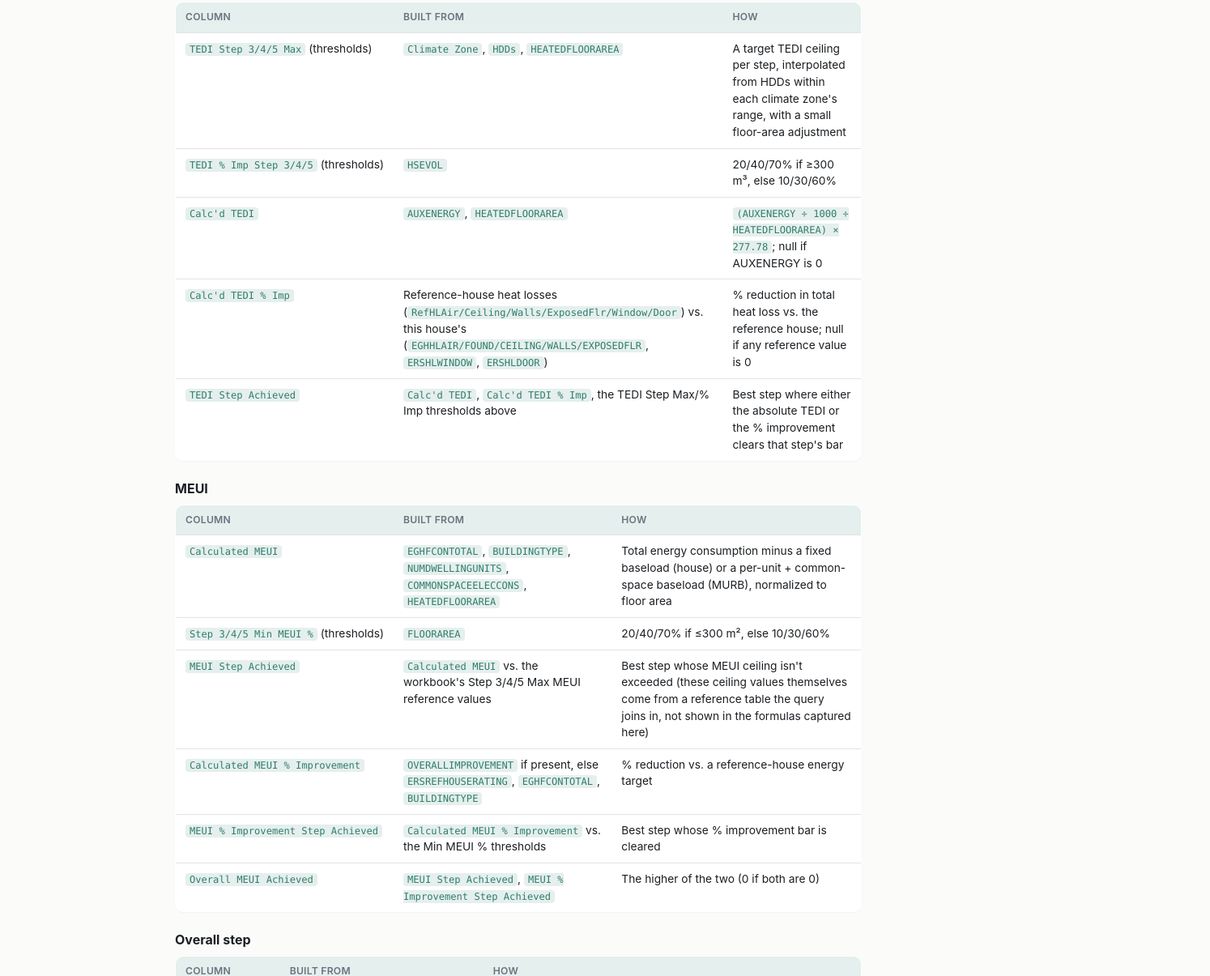
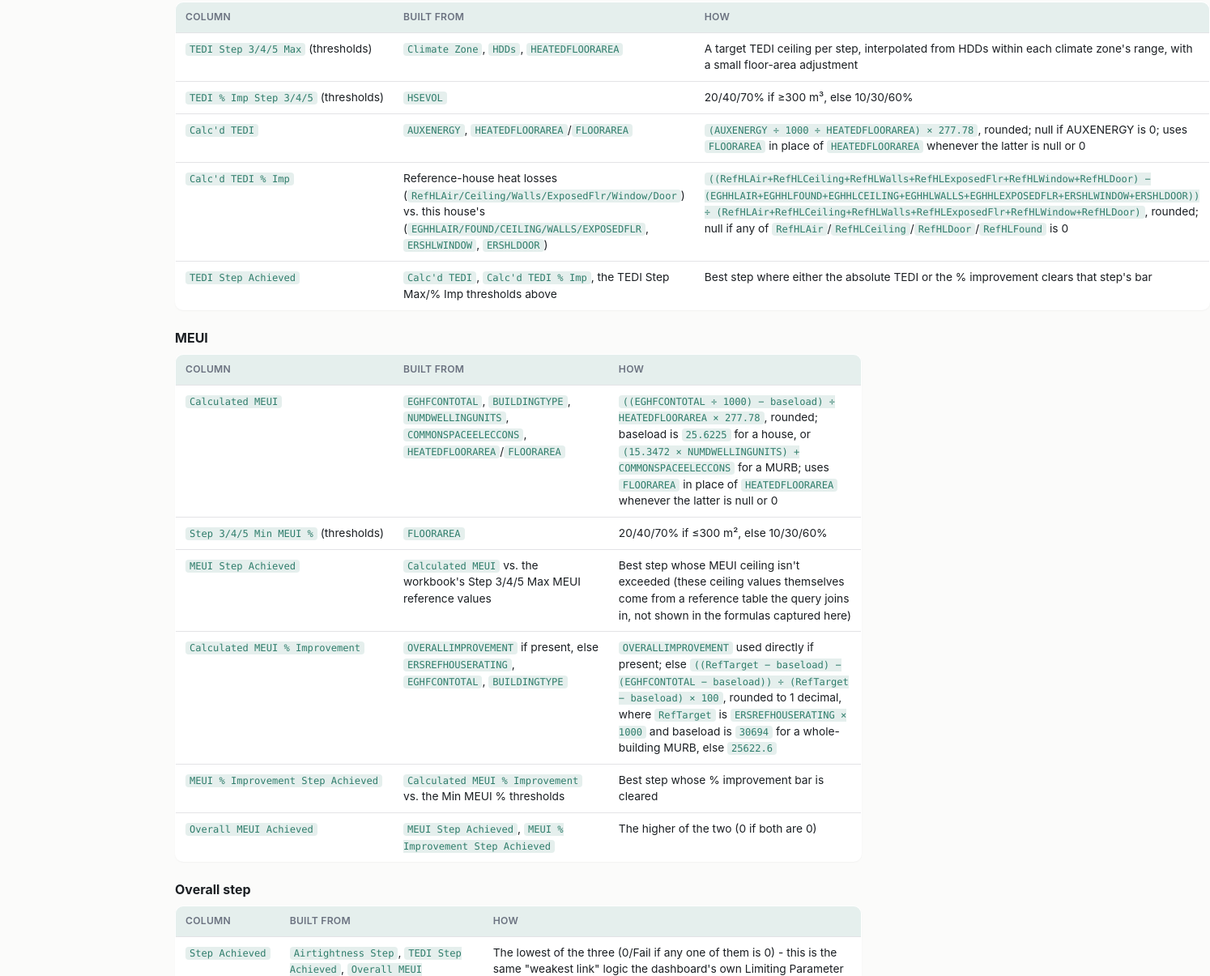
Before and after one commit to liam-butters/bc-energy-step-code-dashboard, a plain HTML site: page method.html in a window 1280 px wide. Shown: the part 4249-5454 px from the top of the page at 81% size, 1494 px wide, since content can reach past the window. Drawn offline with Linux system fonts and the light colour scheme.

Commit message:
Expand method.html formula rows for MEUI and % improvement metrics
Calc'd NLR and Calc'd TEDI already showed the actual Power Query
expression in a highlighted <code> block; Calculated MEUI, Calc'd TEDI
% Imp, and Calculated MEUI % Improvement only had prose descriptions.
Replace those with the real formulas (field names, operators, baseload
constants) read from Section1.m, matching the existing style. Also
documents that Calc'd TEDI and Calculated MEUI both fall back from
HEATEDFLOORAREA to FLOORAREA when the former is null or 0.

```diff
--- a/method.html
+++ b/method.html
@@ -182,18 +182,18 @@
     <tr><th>Column</th><th>Built from</th><th>How</th></tr>
     <tr><td><code>TEDI Step 3/4/5 Max</code> (thresholds)</td><td><code>Climate Zone</code>, <code>HDDs</code>, <code>HEATEDFLOORAREA</code></td><td>A target TEDI ceiling per step, interpolated from HDDs within each climate zone's range, with a small floor-area adjustment</td></tr>
     <tr><td><code>TEDI % Imp Step 3/4/5</code> (thresholds)</td><td><code>HSEVOL</code></td><td>20/40/70% if &ge;300 m&sup3;, else 10/30/60%</td></tr>
-    <tr><td><code>Calc'd TEDI</code></td><td><code>AUXENERGY</code>, <code>HEATEDFLOORAREA</code></td><td><code>(AUXENERGY &divide; 1000 &divide; HEATEDFLOORAREA) &times; 277.78</code>; null if AUXENERGY is 0</td></tr>
-    <tr><td><code>Calc'd TEDI % Imp</code></td><td>Reference-house heat losses (<code>RefHLAir/Ceiling/Walls/ExposedFlr/Window/Door</code>) vs. this house's (<code>EGHHLAIR/FOUND/CEILING/WALLS/EXPOSEDFLR</code>, <code>ERSHLWINDOW</code>, <code>ERSHLDOOR</code>)</td><td>% reduction in total heat loss vs. the reference house; null if any reference value is 0</td></tr>
+    <tr><td><code>Calc'd TEDI</code></td><td><code>AUXENERGY</code>, <code>HEATEDFLOORAREA</code>/<code>FLOORAREA</code></td><td><code>(AUXENERGY &divide; 1000 &divide; HEATEDFLOORAREA) &times; 277.78</code>, rounded; null if AUXENERGY is 0; uses <code>FLOORAREA</code> in place of <code>HEATEDFLOORAREA</code> whenever the latter is null or 0</td></tr>
+    <tr><td><code>Calc'd TEDI % Imp</code></td><td>Reference-house heat losses (<code>RefHLAir/Ceiling/Walls/ExposedFlr/Window/Door</code>) vs. this house's (<code>EGHHLAIR/FOUND/CEILING/WALLS/EXPOSEDFLR</code>, <code>ERSHLWINDOW</code>, <code>ERSHLDOOR</code>)</td><td><code>((RefHLAir+RefHLCeiling+RefHLWalls+RefHLExposedFlr+RefHLWindow+RefHLDoor) &minus; (EGHHLAIR+EGHHLFOUND+EGHHLCEILING+EGHHLWALLS+EGHHLEXPOSEDFLR+ERSHLWINDOW+ERSHLDOOR)) &divide; (RefHLAir+RefHLCeiling+RefHLWalls+RefHLExposedFlr+RefHLWindow+RefHLDoor)</code>, rounded; null if any of <code>RefHLAir</code>/<code>RefHLCeiling</code>/<code>RefHLDoor</code>/<code>RefHLFound</code> is 0</td></tr>
     <tr><td><code>TEDI Step Achieved</code></td><td><code>Calc'd TEDI</code>, <code>Calc'd TEDI % Imp</code>, the TEDI Step Max/% Imp thresholds above</td><td>Best step where either the absolute TEDI or the % improvement clears that step's bar</td></tr>
   </table>
 
   <h3>MEUI</h3>
   <table>
     <tr><th>Column</th><th>Built from</th><th>How</th></tr>
-    <tr><td><code>Calculated MEUI</code></td><td><code>EGHFCONTOTAL</code>, <code>BUILDINGTYPE</code>, <code>NUMDWELLINGUNITS</code>, <code>COMMONSPACEELECCONS</code>, <code>HEATEDFLOORAREA</code></td><td>Total energy consumption minus a fixed baseload (house) or a per-unit + common-space baseload (MURB), normalized to floor area</td></tr>
+    <tr><td><code>Calculated MEUI</code></td><td><code>EGHFCONTOTAL</code>, <code>BUILDINGTYPE</code>, <code>NUMDWELLINGUNITS</code>, <code>COMMONSPACEELECCONS</code>, <code>HEATEDFLOORAREA</code>/<code>FLOORAREA</code></td><td><code>((EGHFCONTOTAL &divide; 1000) &minus; baseload) &divide; HEATEDFLOORAREA &times; 277.78</code>, rounded; baseload is <code>25.6225</code> for a house, or <code>(15.3472 &times; NUMDWELLINGUNITS) + COMMONSPACEELECCONS</code> for a MURB; uses <code>FLOORAREA</code> in place of <code>HEATEDFLOORAREA</code> whenever the latter is null or 0</td></tr>
     <tr><td><code>Step 3/4/5 Min MEUI %</code> (thresholds)</td><td><code>FLOORAREA</code></td><td>20/40/70% if &le;300 m&sup2;, else 10/30/60%</td></tr>
     <tr><td><code>MEUI Step Achieved</code></td><td><code>Calculated MEUI</code> vs. the workbook's Step 3/4/5 Max MEUI reference values</td><td>Best step whose MEUI ceiling isn't exceeded (these ceiling values themselves come from a reference table the query joins in, not shown in the formulas captured here)</td></tr>
-    <tr><td><code>Calculated MEUI % Improvement</code></td><td><code>OVERALLIMPROVEMENT</code> if present, else <code>ERSREFHOUSERATING</code>, <code>EGHFCONTOTAL</code>, <code>BUILDINGTYPE</code></td><td>% reduction vs. a reference-house energy target</td></tr>
+    <tr><td><code>Calculated MEUI % Improvement</code></td><td><code>OVERALLIMPROVEMENT</code> if present, else <code>ERSREFHOUSERATING</code>, <code>EGHFCONTOTAL</code>, <code>BUILDINGTYPE</code></td><td><code>OVERALLIMPROVEMENT</code> used directly if present; else <code>((RefTarget &minus; baseload) &minus; (EGHFCONTOTAL &minus; baseload)) &divide; (RefTarget &minus; baseload) &times; 100</code>, rounded to 1 decimal, where <code>RefTarget</code> is <code>ERSREFHOUSERATING &times; 1000</code> and baseload is <code>30694</code> for a whole-building MURB, else <code>25622.6</code></td></tr>
     <tr><td><code>MEUI % Improvement Step Achieved</code></td><td><code>Calculated MEUI % Improvement</code> vs. the Min MEUI % thresholds</td><td>Best step whose % improvement bar is cleared</td></tr>
     <tr><td><code>Overall MEUI Achieved</code></td><td><code>MEUI Step Achieved</code>, <code>MEUI % Improvement Step Achieved</code></td><td>The higher of the two (0 if both are 0)</td></tr>
   </table>
```
